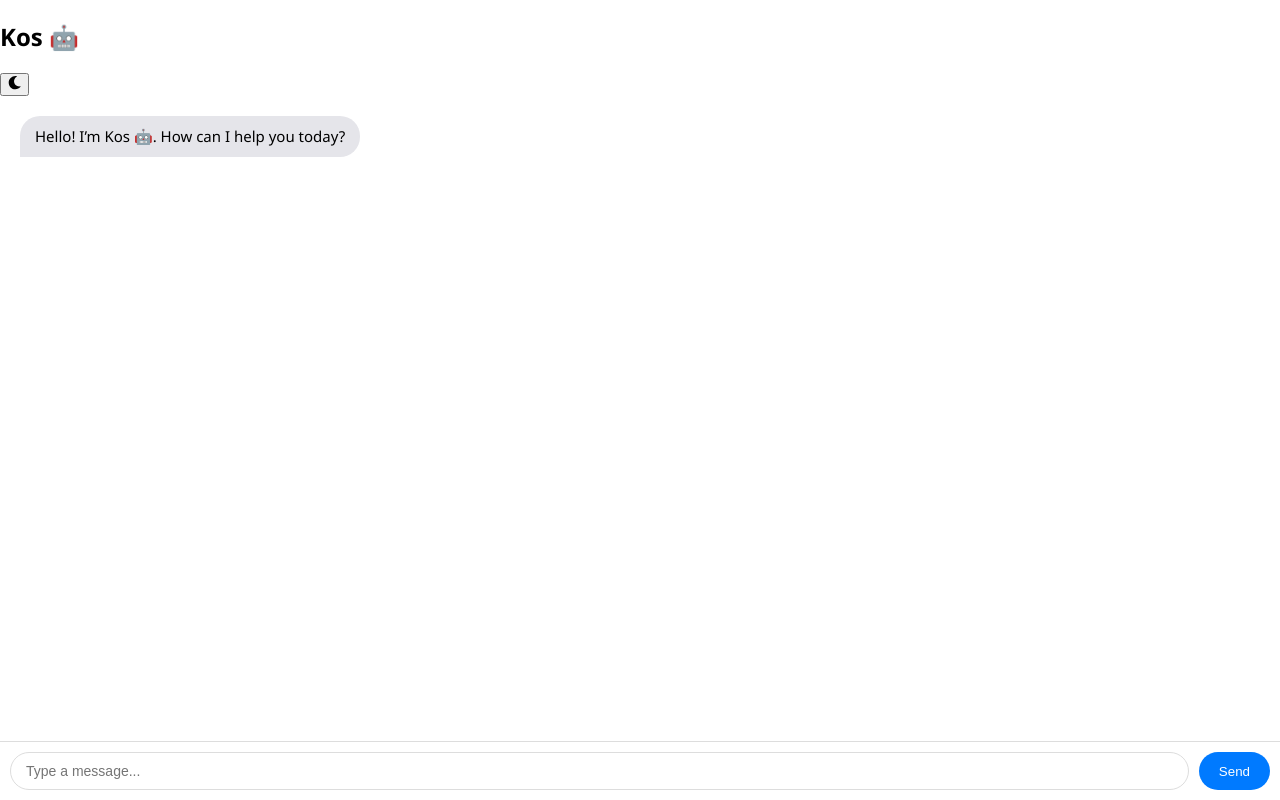
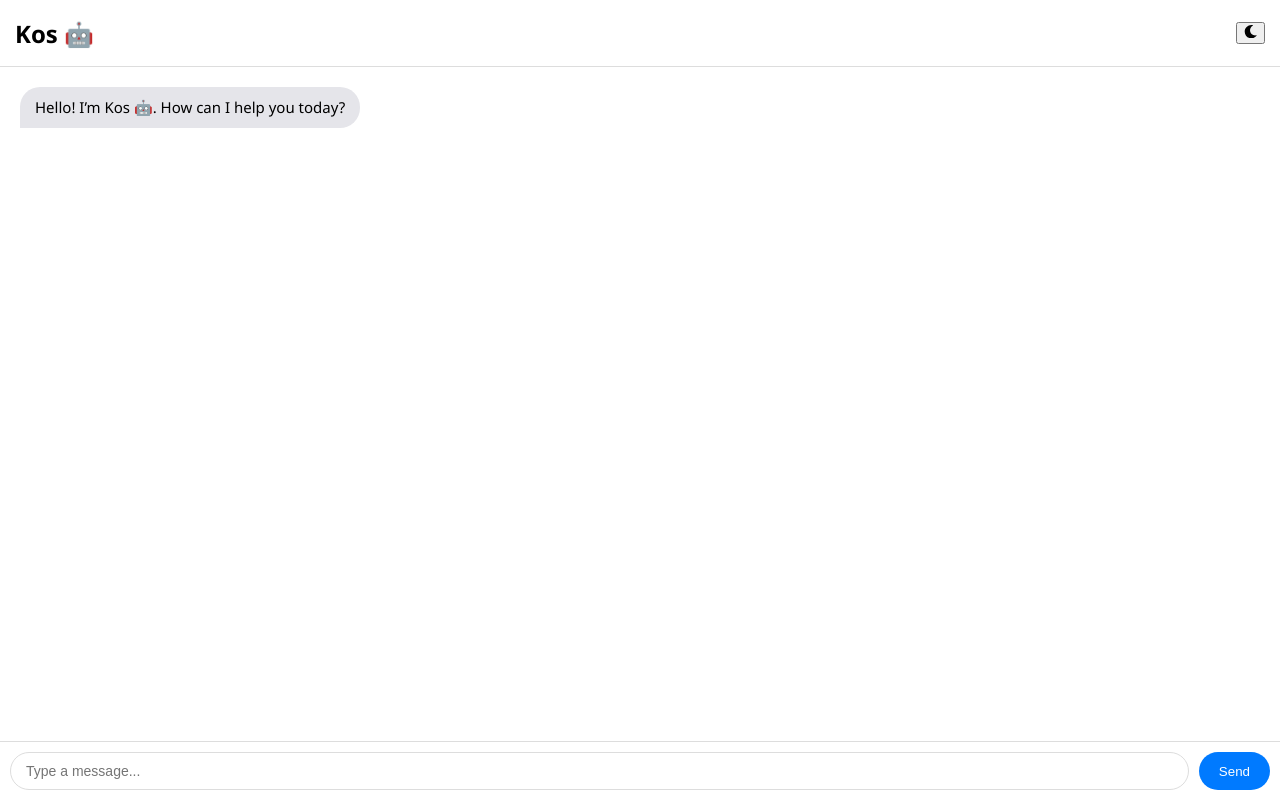
Before and after one commit to DevGloriaa/chatbot, a React (Create React App) app: page /chat in a window 1280 px wide. Built offline with nearby package versions, Linux system fonts and the light colour scheme.

Commit message:
fix: Header section and smooth UX

```diff
--- a/src/App.js
+++ b/src/App.js
@@ -1,19 +1,15 @@
 import React from "react";
-import { BrowserRouter as Router, Routes, Route, Navigate } from "react-router-dom";
-import Home from "./pages/Home";
-import Chat from "./pages/Chat";
+import { BrowserRouter as Router, Routes, Route } from "react-router-dom";
+import Home from "./pages/Home.js";
+import Chat from "./pages/Chat.js";
 
 function App() {
     return (
         <Router>
             <div className="min-h-screen flex flex-col bg-gray-50 dark:bg-gray-900 text-black dark:text-white">
                 <Routes>
-
                     <Route path="/" element={<Home />} />
-
                     <Route path="/chat" element={<Chat />} />
-
-                    <Route path="*" element={<Navigate to="/" replace />} />
                 </Routes>
             </div>
         </Router>
--- a/src/pages/Chat.js
+++ b/src/pages/Chat.js
@@ -69,8 +69,8 @@ function Chat() {
     return (
         <div className="chat-container">
             {/* Header */}
-            <div className="chat-header">
-                <h2 className="chat-title">Kos 🤖</h2>
+            <div className="chat-header flex justify-between items-center px-4 py-3 shadow-md bg-white dark:bg-gray-800">
+                <h2 className="text-xl font-bold text-gray-900 dark:text-white">Kos 🤖</h2>
                 <ThemeToggle />
             </div>
 
--- a/src/styles/chatbot.css
+++ b/src/styles/chatbot.css
@@ -29,26 +29,17 @@ body, .chat-container {
     transition: background 0.3s ease, color 0.3s ease;
 }
 
-
 .toggle-btn {
-    background: var(--bg-color);
+    background: none;
     color: var(--text-color);
-    border: 2px solid var(--text-color);
-    border-radius: 50%;
-    width: 40px;
-    height: 40px;
-    font-size: 1.2rem;
-    display: flex;
-    align-items: center;
-    justify-content: center;
+    border: none;
+    font-size: 1.4rem;
     cursor: pointer;
-    transition: all 0.3s ease;
+    transition: transform 0.3s ease;
 }
-
 .toggle-btn:hover {
-    transform: rotate(20deg);
+    transform: scale(1.2);
 }
-
 .messages {
     flex: 1;
     overflow-y: auto;
@@ -57,7 +48,6 @@ body, .chat-container {
     flex-direction: column;
     gap: 10px;
 }
-
 .message {
     max-width: 60%;
     padding: 10px 15px;
@@ -110,3 +100,22 @@ body, .chat-container {
 .send-button:hover {
     background: #005bb5;
 }
+.chat-header {
+    display: flex;
+    justify-content: space-between;
+    align-items: center;
+    padding: 8px 15px;
+    border-bottom: 1px solid #ddd;
+    background: var(--bg-color);
+    position: sticky;
+    top: 0;
+    z-index: 1000;
+    height: 50px;
+}
+
+.chat-title {
+    font-size: 1rem;
+    font-weight: 600;
+    color: var(--text-color);
+    margin: 0;
+}
```
Also changed, not shown: src/components/Header.js (+9 -6 lines).
